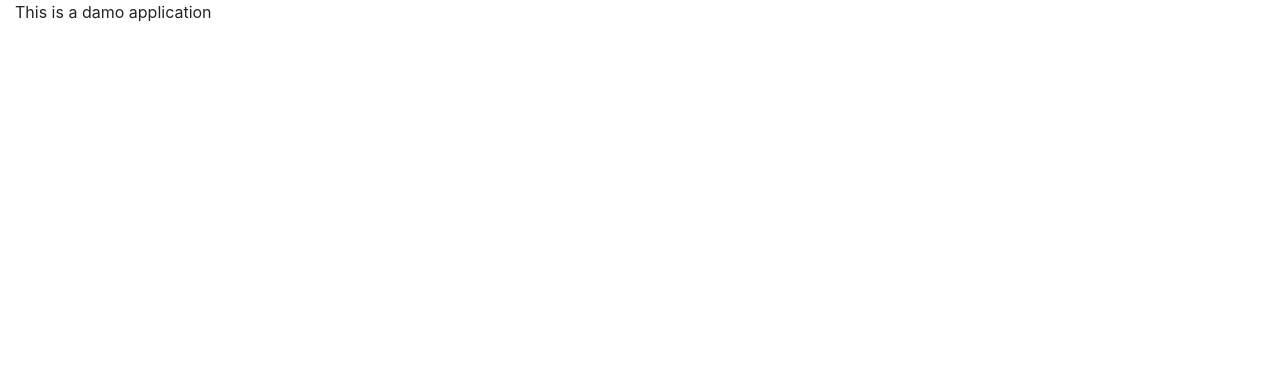
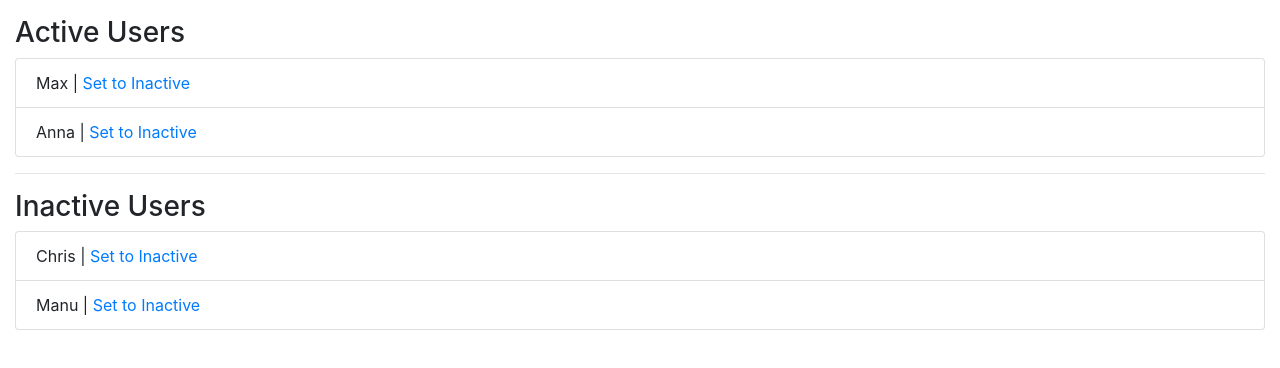
Before and after one commit to Fahad-Md-Kamal/Learning-Angular, an Angular app: page / in a window 1280 px wide. Shown: the top 368 px of the page. Built offline with nearby package versions, Linux system fonts and the light colour scheme.

Commit message:
Services and Dependancy Injection Assignment

```diff
--- /dev/null
+++ b/src/app/active-users/active-users.component.html
@@ -0,0 +1,11 @@
+<h3>Active Users</h3>
+<ul class="list-group" >
+    <li class="list-group-item"
+        *ngFor="let user of users; let i = index" >
+        {{ user }} |
+        <a  href="#"
+            (click) = "onSetToInactive(i)">
+            Set to Inactive
+    </a>
+    </li>
+</ul>
--- /dev/null
+++ b/src/app/active-users/active-users.component.ts
@@ -0,0 +1,22 @@
+import { Component, OnInit } from '@angular/core';
+import { UserService } from '../services/users.service';
+
+@Component({
+  selector: 'app-active-users',
+  templateUrl: './active-users.component.html',
+  styleUrls: ['./active-users.component.css']
+})
+export class ActiveUsersComponent implements OnInit {
+  users : string[];
+
+  constructor(private usersService: UserService) { }
+
+  ngOnInit() {
+    this.users = this.usersService.activeUsers;
+  }
+
+  onSetToInactive(id: number) {
+    this.usersService.setToInactive(id);
+  }
+
+}
--- a/src/app/app.component.html
+++ b/src/app/app.component.html
@@ -1,3 +1,9 @@
 <div class="container-fluid">
-<p>This is a damo application</p>
+<div class="row">
+    <div class="col-lg-12 my-3">
+        <app-active-users></app-active-users>
+        <hr>
+        <app-inactive-users></app-inactive-users>
+    </div>
 </div>
+</div>
--- a/src/app/app.component.ts
+++ b/src/app/app.component.ts
@@ -1,9 +1,12 @@
 import { Component } from '@angular/core';
+import { UserService } from './services/users.service';
 
 @Component({
   selector: 'app-root',
   templateUrl: './app.component.html',
-  styleUrls: ['./app.component.css']
+  styleUrls: ['./app.component.css'],
+  providers: [UserService]
 })
 export class AppComponent {
+  constructor () {}
 }
--- /dev/null
+++ b/src/app/inactive-users/inactive-users.component.html
@@ -0,0 +1,11 @@
+<h3>Inactive Users</h3>
+<ul class="list-group" >
+    <li class="list-group-item"
+        *ngFor="let user of users; let i = index" >
+        {{ user }} |
+        <a  href="#"
+            (click) = "onSetToActive(i)">
+            Set to Inactive
+        </a>
+    </li>
+</ul>
--- /dev/null
+++ b/src/app/inactive-users/inactive-users.component.ts
@@ -0,0 +1,22 @@
+import { Component, OnInit } from '@angular/core';
+import { UserService } from '../services/users.service';
+
+@Component({
+  selector: 'app-inactive-users',
+  templateUrl: './inactive-users.component.html',
+  styleUrls: ['./inactive-users.component.css']
+})
+export class InactiveUsersComponent implements OnInit {
+  users: string[];
+
+  constructor(private usersService: UserService) { }
+
+  ngOnInit() {
+    this.users = this.usersService.inactiveUsers;
+  }
+
+  onSetToActive(id: number) {
+    this.usersService.setToActive(id);
+  }
+
+}
--- /dev/null
+++ b/src/app/services/counter.service.ts
@@ -0,0 +1,14 @@
+export class CounterService {
+    activeToInactiveCounter = 0;
+    inactiveToActiveCounter = 0;
+
+    increamentActiveToInactive () {
+        this.activeToInactiveCounter++;
+        console.log( 'Account Inactivated: ' + this.activeToInactiveCounter);
+    }
+
+    increamentInactiveToActive () {
+        this.inactiveToActiveCounter++;
+        console.log( 'Account Activated: ' + this.inactiveToActiveCounter);
+    }
+}
--- /dev/null
+++ b/src/app/services/users.service.ts
@@ -0,0 +1,25 @@
+import { Injectable } from '@angular/core';
+import { CounterService } from './counter.service';
+
+@Injectable()
+
+export class UserService {
+    activeUsers = ['Max', 'Anna'];
+    inactiveUsers = ['Chris', 'Manu'];
+
+    constructor(private counterService: CounterService) {}
+
+    setToActive (id: number) {
+        this.activeUsers.push(this.inactiveUsers[id]);
+        this.inactiveUsers.splice(id, 1);
+        this.counterService.increamentInactiveToActive();
+    }
+
+    setToInactive (id: number) {
+        this.inactiveUsers.push(this.activeUsers[id]);
+        this.activeUsers.splice(id, 1);
+        this.counterService.increamentActiveToInactive();
+    }
+
+
+}
```
Also changed, not shown: src/app/app.module.ts (+6 -1 lines), src/app/active-users/active-users.component.css (added), src/app/inactive-users/inactive-users.component.css (added).
